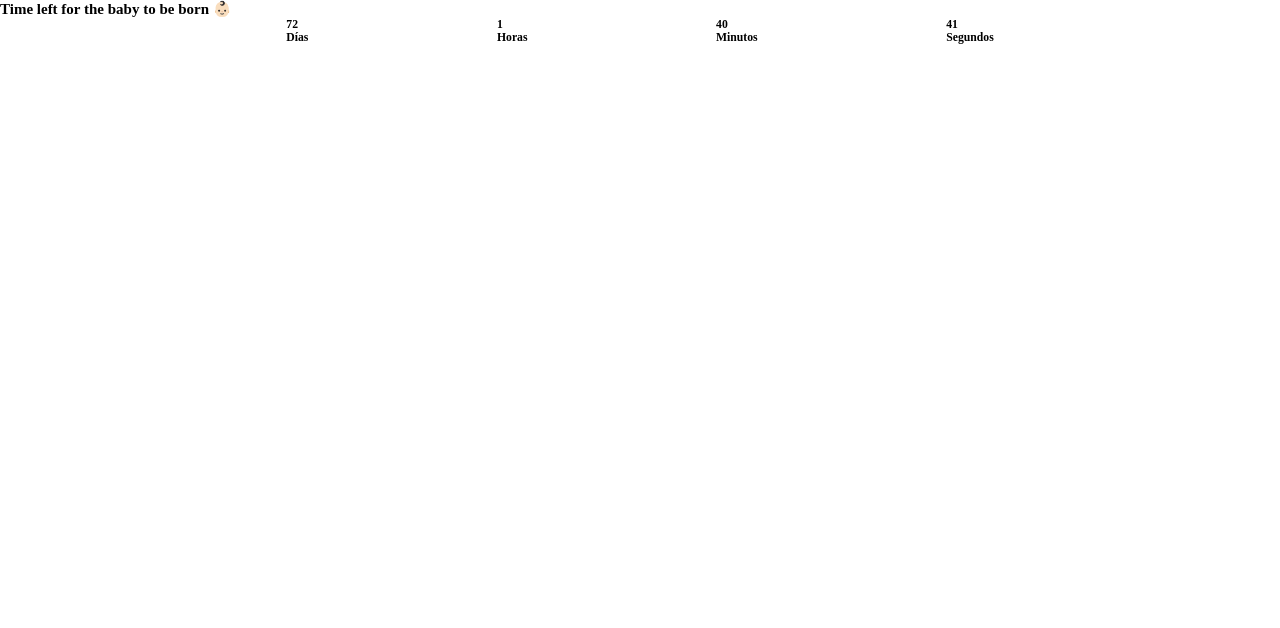
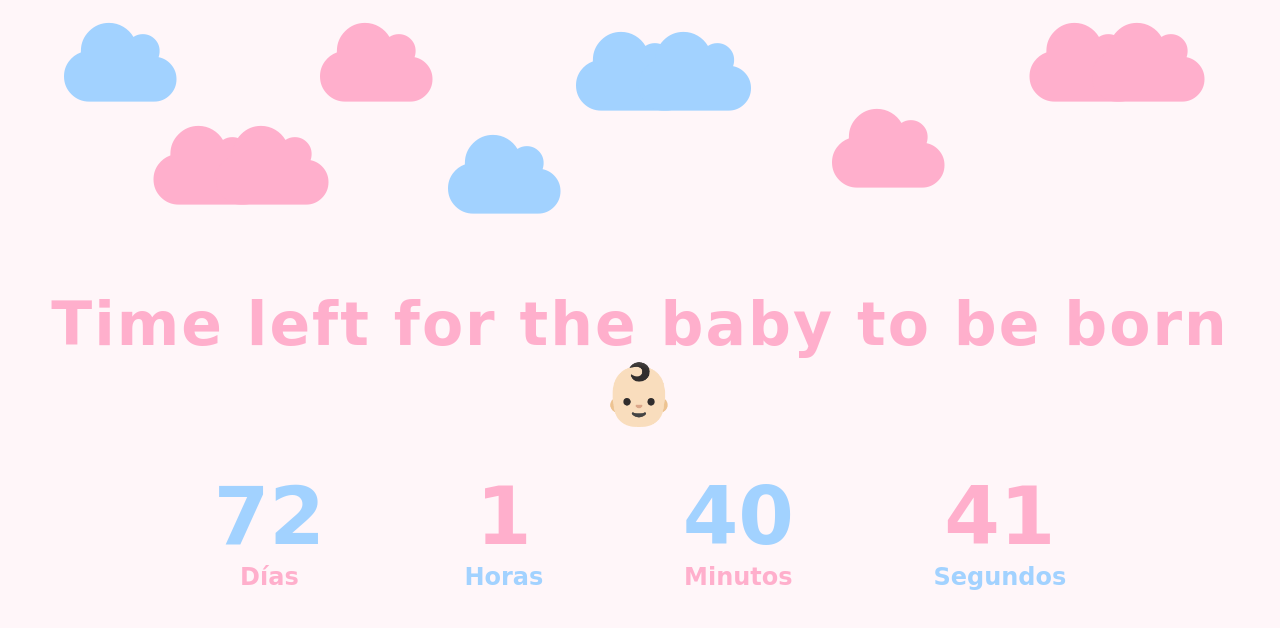
Before and after one commit to GonzoDenetro/baby-Countdown, a plain HTML site: page index.html in a window 1280 px wide. Drawn offline with Linux system fonts and the light colour scheme; a web font is replaced by a local one.

Commit message:
estilos listos

```diff
--- a/index.html
+++ b/index.html
@@ -4,29 +4,72 @@
     <meta charset="UTF-8">
     <meta http-equiv="X-UA-Compatible" content="IE=edge">
     <meta name="viewport" content="width=device-width, initial-scale=1.0">
+    <link rel="preconnect" href="https://fonts.googleapis.com">
+    <link rel="preconnect" href="https://fonts.gstatic.com" crossorigin>
+    <link href="https://fonts.googleapis.com/css2?family=Style+Script&display=swap" rel="stylesheet">
+    <link rel="stylesheet" href="https://cdnjs.cloudflare.com/ajax/libs/font-awesome/5.15.3/css/all.min.css" integrity="sha512-iBBXm8fW90+nuLcSKlbmrPcLa0OT92xO1BIsZ+ywDWZCvqsWgccV3gFoRBv0z+8dLJgyAHIhR35VZc2oM/gI1w==" crossorigin="anonymous" referrerpolicy="no-referrer" />
     <link rel="stylesheet" href="style.css">
     <title>Baby Countdown</title>
 </head>
 <body>
     <section>
-        <div>
+        <div class="icons-container">
+            <span class="box1">
+                <i class="fas fa-cloud"></i>
+            </span>
+            <span class="box2">
+                <i class="fas fa-cloud"></i>
+            </span>
+            <div class="box3b">
+                <span class="box3">
+                    <i class="fas fa-cloud"></i>
+                </span>
+                <span class="box3">
+                    <i class="fas fa-cloud"></i>
+                </span>
+            </div>
+            <div class="box4b">
+                <span class="box4">
+                    <i class="fas fa-cloud"></i>
+                </span>
+                <span class="box4">
+                    <i class="fas fa-cloud"></i>
+                </span>
+            </div>
+            <span class="box5">
+                <i class="fas fa-cloud"></i>
+            </span>
+            <span class="box6">
+                <i class="fas fa-cloud"></i>
+            </span>
+            <div class="box7">
+                <span>
+                    <i class="fas fa-cloud"></i>
+                </span>
+                <span >
+                    <i class="fas fa-cloud"></i>
+                </span>
+            </div>
+            <span></span>
+        </div>
+        <div class="counter-container">
             <h2 class="title">Time left for the baby to be born  👶🏻</h2>
             <div class="counter">
-                <div>
-                    <h3 class="time" id="day"></h3>
-                    <h3 class="days">Días</h3>
+                <div class="content-container">
+                    <h3 class="time blue" id="day" ></h3>
+                    <h3 class="days text">Días</h3>
                 </div>
-                <div>
-                    <h3 class="time" id="hour"></h3>
-                    <h3 class="hours">Horas</h3>
+                <div class="content-container">
+                    <h3 class="time pink" id="hour"></h3>
+                    <h3 class="hours text">Horas</h3>
                 </div>
-                <div>
-                    <h3 class="time" id="minute"></h3>
-                    <h3 class="minutes">Minutos</h3>
+                <div class="content-container">
+                    <h3 class="time blue" id="minute"></h3>
+                    <h3 class="minutes text">Minutos</h3>
                 </div>
-                <div>
-                    <h3 class="time" id="seconds"></h3>
-                    <h3 class="seconds">Segundos</h3>
+                <div class="content-container">
+                    <h3 class="time pink" id="seconds"></h3>
+                    <h3 class="seconds text">Segundos</h3>
                 </div>
             </div>
         </div>
--- a/style.css
+++ b/style.css
@@ -1,3 +1,8 @@
+:root {
+    --white: #f8f9fa;
+    --pinnk: #ffafcc;
+    --blue: #a2d2ff;
+}
 * {
     margin: 0;
     padding: 0;
@@ -6,9 +11,135 @@
 html {
     font-size: 62.5%;
 }
+section {
+    width: 100%;
+    background: #fff6f9;
+    position: relative;
+}
+.counter-container {
+    width: 100%;
+    padding: 20px;
+    height: 100vh;
+    display: flex;
+    flex-direction: column;
+    align-items: center;
+    justify-content: center;
+}
 .counter {
-    width: 70%;
-    margin: 0 auto;
+    width: 80%;
+    margin: 40px auto;
     display: flex;
     justify-content: space-around;
 }
+.content-container {
+    text-align: center;
+    margin: 0 10px;
+}
+.title {
+    text-align: center;
+    font-size: 6rem;
+    letter-spacing: 2px;
+    color: var(--pinnk);
+    font-family: 'Style Script', cursive;
+}
+.time {
+    font-size: 8rem;
+    font-family: 'Style Script', cursive;;;
+}
+.blue {
+    color: var(--blue);
+}
+.pink {
+    color: var(--pinnk);
+}
+.text {
+    font-family: 'Style Script', cursive;
+    font-size: 2.4rem;
+}
+.days,
+.minutes {
+    color: var(--pinnk);
+}
+.hours, .seconds {
+    color: var(--blue);
+}
+.icons-container {
+    width: 100%;
+    height: 60px;
+}
+span {
+    width: 60px;
+    height: 60px;
+    background: transparent;
+    display: inline-block;
+}
+.fa-cloud {
+    font-size: 90px;
+
+    box-shadow: 0 0 black;
+}
+.box1 {
+    color: var(--pinnk);
+    position: absolute;
+    top: 12%;
+    left: 65%;
+    box-shadow: 0 0 black;
+}
+.box2 {
+    color: var(--blue);
+    position: absolute;
+    left: 5%;
+    top: 2%;
+}
+.box3 {
+    color: var(--blue);
+}
+.box3b {
+    position: absolute;
+    left: 45%;
+    top: 3%;
+}
+.box4b {
+    position: absolute;
+    left: 12%;
+    top: 14%;
+    color: var(--pinnk);
+}
+.box5 {
+    color: var(--blue);
+    position: absolute;
+    left: 35%;
+    top: 15%;
+}
+.box6 {
+    color: var(--pinnk);
+    position: absolute;
+    left: 25%;
+    top: 2%;
+}
+.box7 {
+    color: var(--pinnk);
+    position: absolute;
+    right: 10%;
+    top: 2%;
+}
+
+
+
+@media (max-width: 600px) {
+.title {
+    margin-top: 40px;
+}
+ .time {
+     font-size: 5rem;
+ }
+ .text {
+     font-size: 2rem;
+ }
+ .fa-cloud {
+    font-size: 70px;
+}
+.box5, .box6, .box7 {
+    display: none;
+}
+}
```
